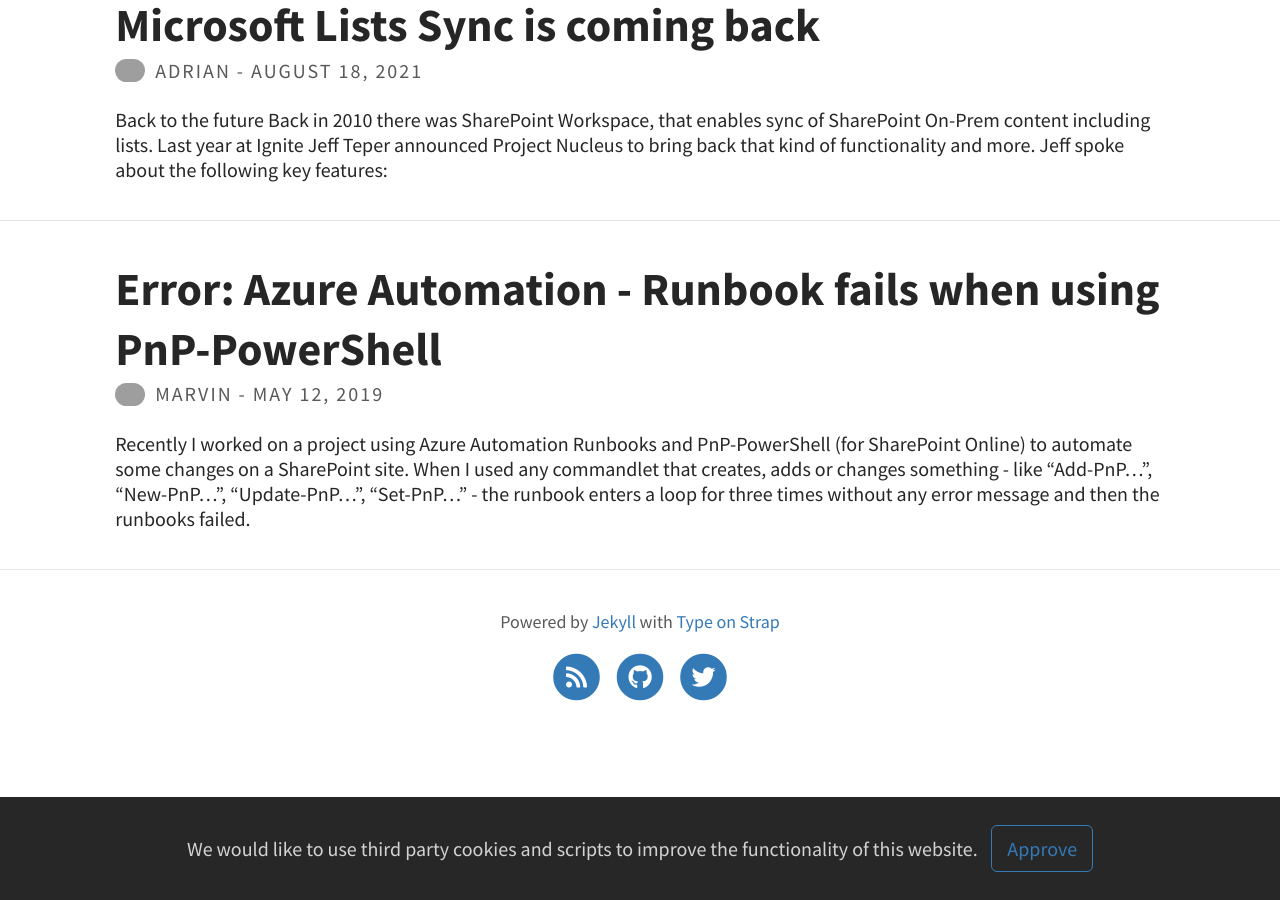
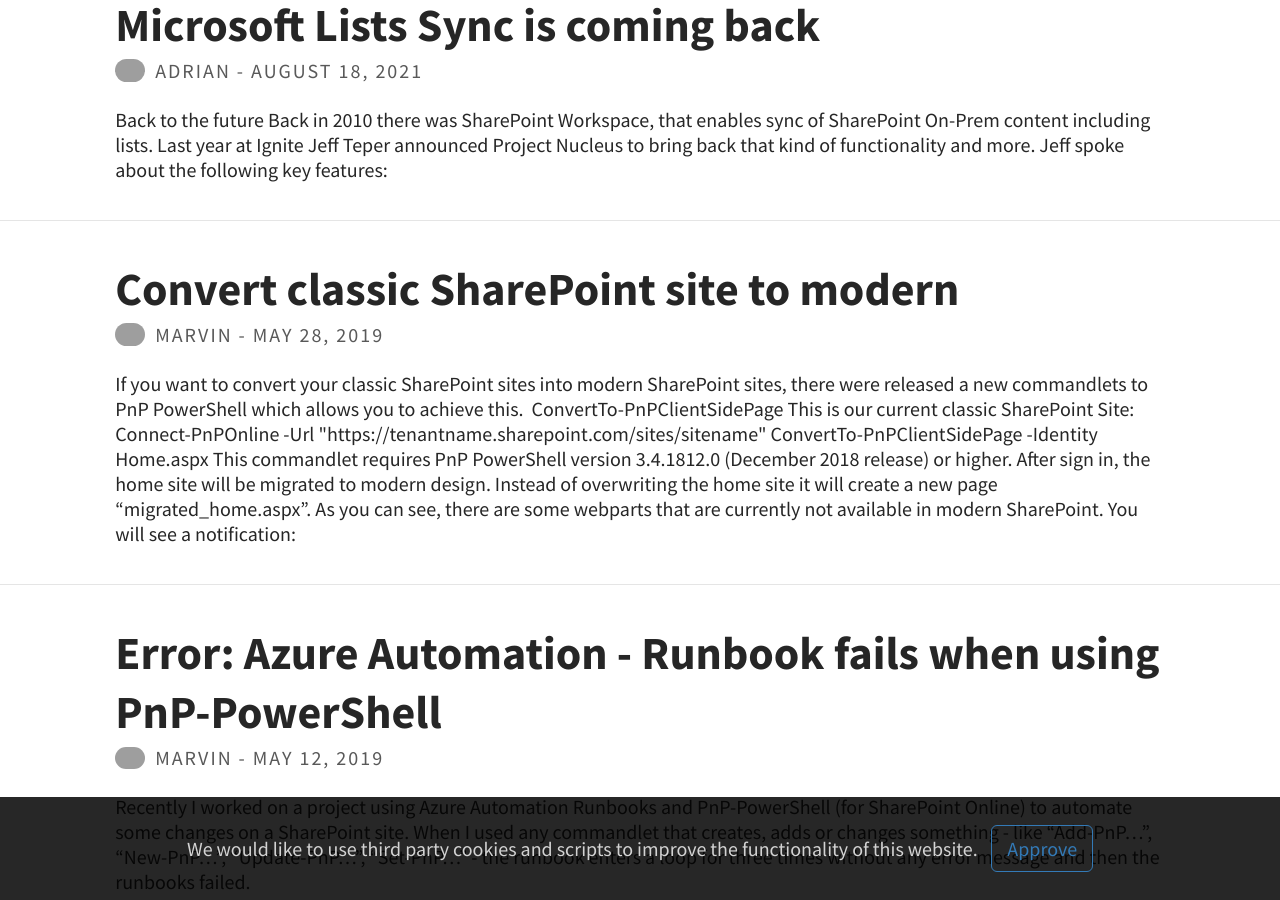
Before and after one commit to Cloud-Kumpel/CloudKumpel, a Jekyll site: the page built from index.html, in a window 1280 px wide and 900 px high, scrolled down 691 px. Built offline with Jekyll 4.4.1, drawn with Linux system fonts in a browser that asks for light colours; the list of posts is cut into pages by our own code; grey boxes are pictures that could not be loaded.

Commit message:
Blog Migration

````diff
--- /dev/null
+++ b/_posts/2019-05-28-convert-classic-sharepoint-site-to-modern.md
@@ -0,0 +1,33 @@
+---
+layout: post
+title: "Convert classic SharePoint site to modern"
+date: "2019-05-28"
+tags: [Office 365, PowerShell,SharePoint Online, PnP]
+author: MarvinBangert
+feature-img: "assets/img/posts/2019-05-28/PowerShell_Icon.png"
+excerpt_separator: <!--more-->
+---
+
+If you want to convert your classic SharePoint sites into modern SharePoint sites, there were released a new commandlets to PnP PowerShell which allows you to achieve this.
+
+ConvertTo-PnPClientSidePage
+
+This is our current classic SharePoint Site:
+
+![classic SharePoint site](assets/img/posts/2019-05-28/classic-876x1024.png)
+
+```PowerShell
+Connect-PnPOnline -Url "https://tenantname.sharepoint.com/sites/sitename"
+
+ConvertTo-PnPClientSidePage -Identity Home.aspx
+```
+
+This commandlet requires PnP PowerShell version 3.4.1812.0 (December 2018 release) or higher.
+
+After sign in, the home site will be migrated to modern design. Instead of overwriting the home site it will create a new page "migrated\_home.aspx".
+
+![](assets/img/posts/2019-05-28/modern-815x1024.png)
+
+As you can see, there are some webparts that are currently not available in modern SharePoint. You will see a notification:
+
+![](assets/img/posts/2019-05-28/noReplacement.png)
````
Also changed, not shown: _posts/2019-05-12-azure-automation-runbook-fails-pnp-powershell.md (+1 -1 lines), assets/img/posts/2019-05-28/PowerShell_Icon.png (added), assets/img/posts/2019-05-28/classic-876x1024.png (added), assets/img/posts/2019-05-28/modern-815x1024.png (added), assets/img/posts/2019-05-28/modern.png (added), assets/img/posts/2019-05-28/noReplacement.png (added), 1 other file.
